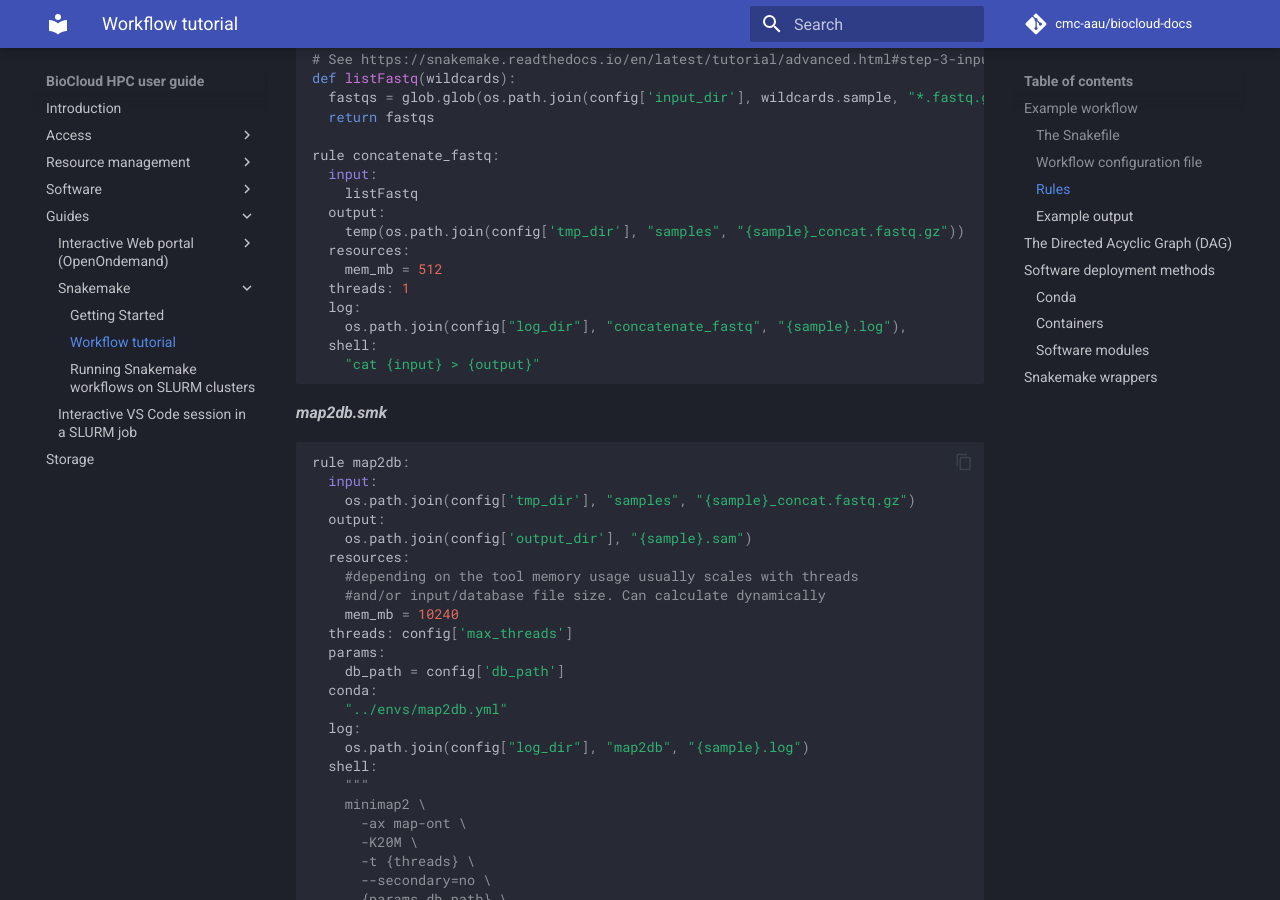
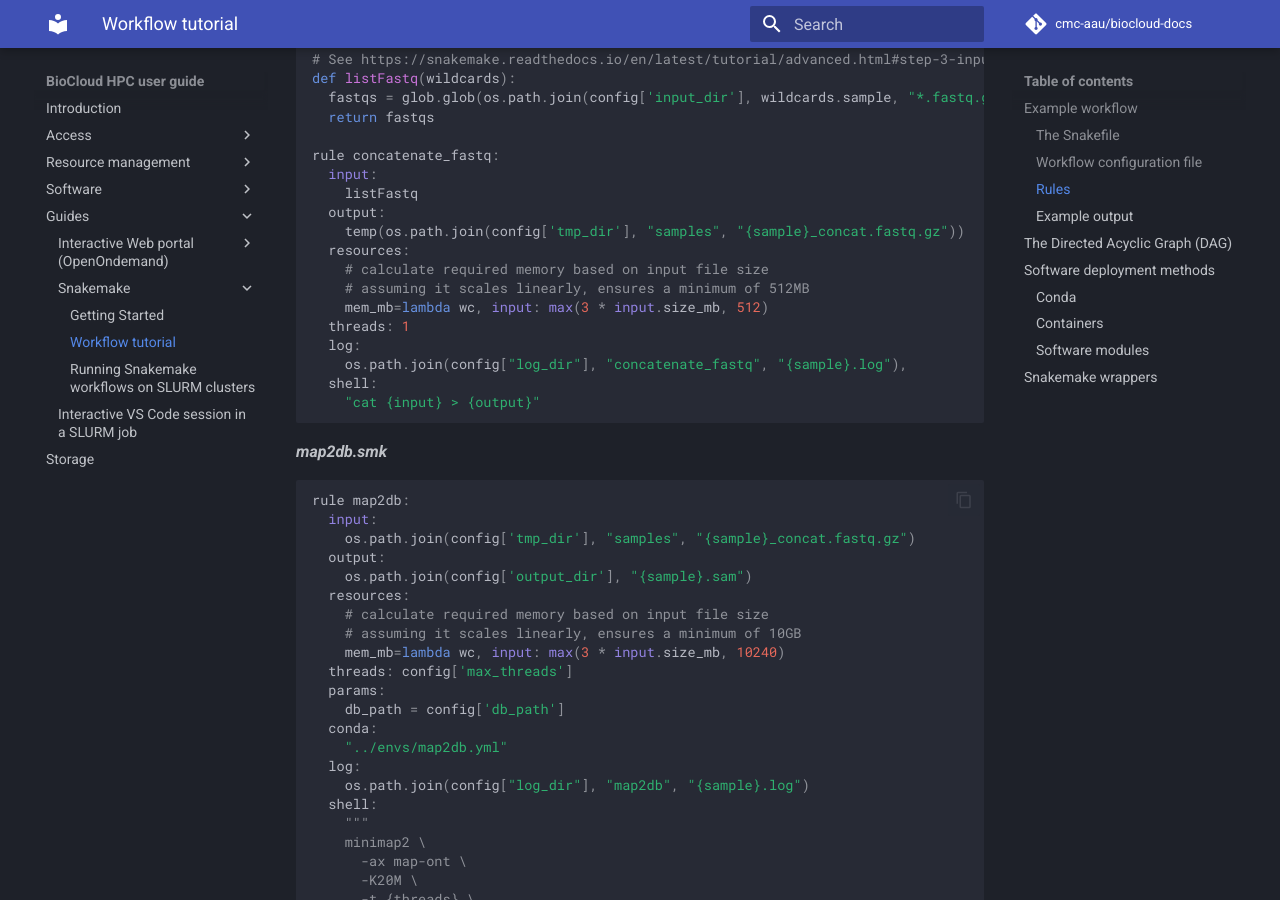
Before and after one commit to cmc-aau/hpc-docs, an MkDocs documentation site: the page built from docs/guides/snakemake/tutorial.md, in a window 1280 px wide and 900 px high, scrolled down 2151 px. Built offline with MkDocs 1.6.1 and Material for MkDocs 9.7.7, drawn with Linux system fonts in a browser that asks for light colours; comment, search, counter and statistics services are not loaded.

Commit message:
calc mem usage

```diff
--- a/docs/guides/snakemake/tutorial.md
+++ b/docs/guides/snakemake/tutorial.md
@@ -71,7 +71,9 @@ rule concatenate_fastq:
   output:
     temp(os.path.join(config['tmp_dir'], "samples", "{sample}_concat.fastq.gz"))
   resources:
-    mem_mb = 512
+    # calculate required memory based on input file size
+    # assuming it scales linearly, ensures a minimum of 512MB
+    mem_mb=lambda wc, input: max(3 * input.size_mb, 512)
   threads: 1
   log:
     os.path.join(config["log_dir"], "concatenate_fastq", "{sample}.log"),
@@ -88,9 +90,9 @@ rule map2db:
   output:
     os.path.join(config['output_dir'], "{sample}.sam")
   resources:
-    #depending on the tool memory usage usually scales with threads
-    #and/or input/database file size. Can calculate dynamically
-    mem_mb = 10240
+    # calculate required memory based on input file size
+    # assuming it scales linearly, ensures a minimum of 10GB
+    mem_mb=lambda wc, input: max(3 * input.size_mb, 10240)
   threads: config['max_threads']
   params:
     db_path = config['db_path']
```
